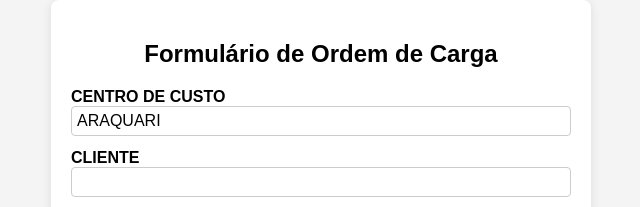
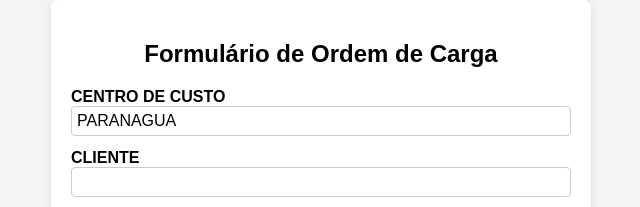
Before and after one commit to dinei84/Ordem-de-Carga-Paranagu-, a plain HTML site: page form.html in a window 1280 px wide. Shown: the top 207 px of the page, 319-959 px from the left. Drawn offline with Linux system fonts and the light colour scheme.

Commit message:
Atl centro de custo

```diff
--- a/form.html
+++ b/form.html
@@ -12,7 +12,7 @@
         <form id="orderForm" class="order-form">
             <div class="form-group">
                 <label for="centroCusto">CENTRO DE CUSTO</label>
-                <input type="text" id="centroCusto" name="centroCusto" value="ARAQUARI">
+                <input type="text" id="centroCusto" name="centroCusto" value="PARANAGUA">
             </div>
             <div class="form-group">
                 <label for="cliente">CLIENTE</label>
```
